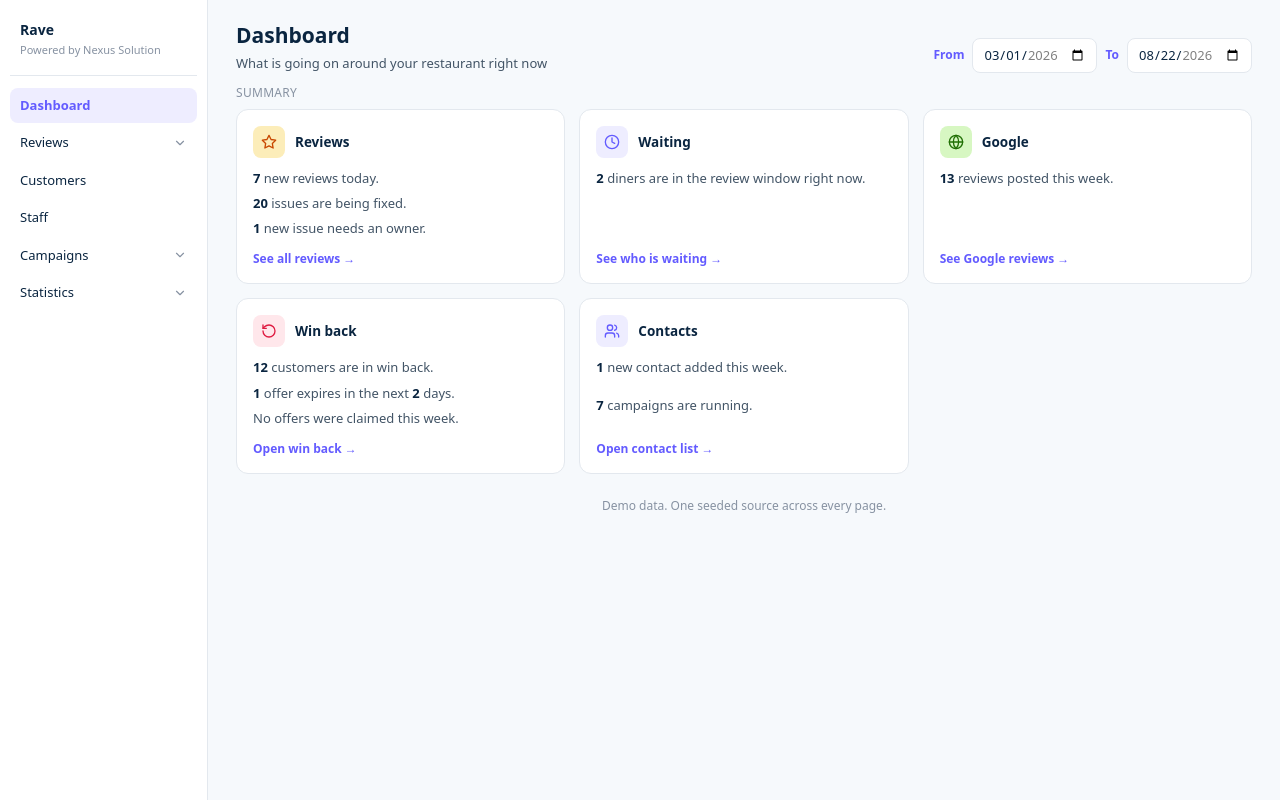
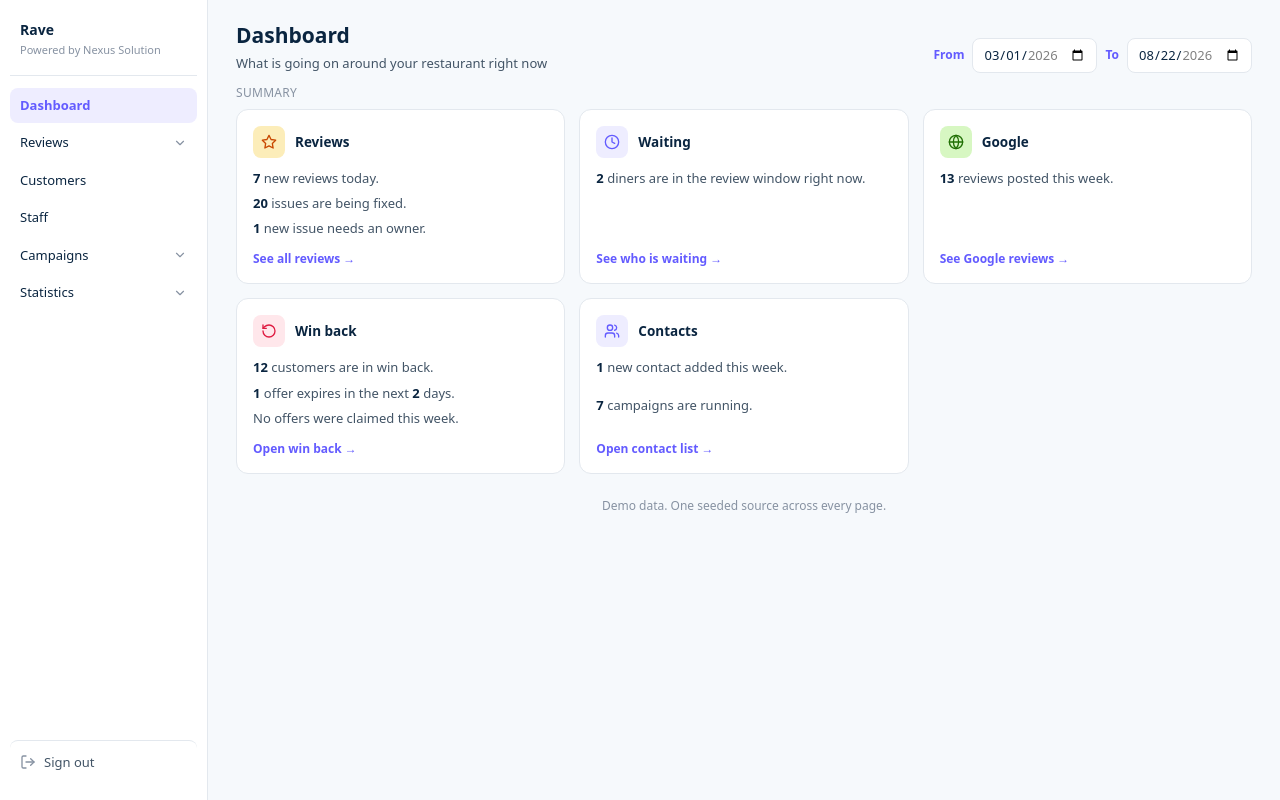
Before and after one commit to nexussolution35-star/Nexus-review, a React (Vite) app: page / in a window 1280 px wide. Built offline with nearby package versions, Linux system fonts and the light colour scheme.

Commit message:
Sidebar: add Sign out button pinned to the bottom
Placeholder handler for now; becomes supabase.auth.signOut() when Auth lands.

Co-Authored-By: Claude Fable 5 <noreply@anthropic.com>
Claude-Session: https://claude.ai/code/session_018JLyjazLBWPrBkpeFxvuMq

```diff
--- a/src/layout/Shell.tsx
+++ b/src/layout/Shell.tsx
@@ -84,6 +84,12 @@ export function Shell() {
         .sort((a, b) => b.length - a.length)[0] ?? "/";
   const [title, subtitle] = TITLES[titleKey];
 
+  // Placeholder until Supabase Auth is wired. It will become
+  // supabase.auth.signOut() then a redirect to the login page.
+  const signOut = () => {
+    window.location.assign("/");
+  };
+
   const linkCls = (isActive: boolean, child: boolean) =>
     `block rounded-lg mb-0.5 cursor-pointer text-[13px] ${
       child ? "py-1.5 pl-7 pr-2.5" : "py-2 px-2.5"
@@ -97,11 +103,12 @@ export function Shell() {
 
   return (
     <div className="flex min-h-screen">
-      <aside className="w-52 shrink-0 bg-surface border-r border-line px-2.5 py-5 sticky top-0 h-screen overflow-y-auto">
+      <aside className="w-52 shrink-0 bg-surface border-r border-line px-2.5 py-5 sticky top-0 h-screen overflow-y-auto flex flex-col">
         <div className="px-2.5 pb-4 mb-3 border-b border-line">
           <p className="text-sm font-bold m-0">Rave</p>
           <p className="text-[11px] text-faint mt-0.5">Powered by Nexus Solution</p>
         </div>
+        <nav className="flex-1">
         {NAV.map((n) => {
           const chevron = n.children && (
             <svg
@@ -156,6 +163,28 @@ export function Shell() {
           </div>
           );
         })}
+        </nav>
+        <button
+          type="button"
+          onClick={signOut}
+          className="mt-3 pt-3 border-t border-line flex items-center gap-2 py-2 px-2.5 rounded-lg text-[13px] font-medium text-sub hover:bg-canvas w-full text-left"
+        >
+          <svg
+            viewBox="0 0 24 24"
+            fill="none"
+            stroke="currentColor"
+            strokeWidth="2"
+            strokeLinecap="round"
+            strokeLinejoin="round"
+            className="w-4 h-4 text-faint"
+            aria-hidden="true"
+          >
+            <path d="M9 21H5a2 2 0 0 1-2-2V5a2 2 0 0 1 2-2h4" />
+            <polyline points="16 17 21 12 16 7" />
+            <line x1="21" y1="12" x2="9" y2="12" />
+          </svg>
+          Sign out
+        </button>
       </aside>
 
       <main className="flex-1 min-w-0 px-4 md:px-7 py-5">
```
